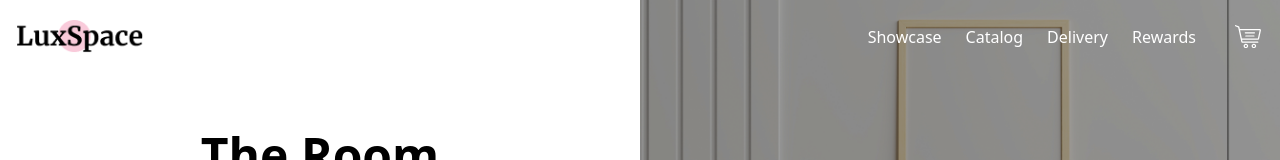
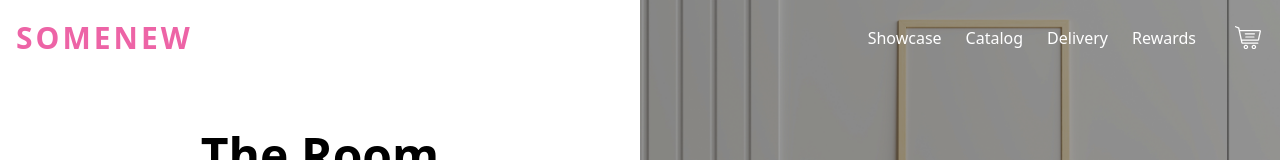
Before and after one commit to aditya-tri/luxspace, a React (Create React App) app: page / in a window 1280 px wide. Shown: the top 160 px of the page. Built offline with nearby package versions, Linux system fonts and the light colour scheme; no server answers.

Commit message:
change logo web

```diff
--- a/src/parts/Header.js
+++ b/src/parts/Header.js
@@ -5,13 +5,8 @@ function Header({ theme, position }) {
     <header className={["w-full z-20 px-4", position].join(" ")}>
       <div className="container mx-auto py-5">
         <div className="flex flex-stretch items-center">
-          <div className="w-56 items-center flex">
-            <Link to="/">
-              <img
-                src="/images/content/logo.png"
-                alt="Luxspace | Fulfill your house with beautiful furniture"
-              />
-            </Link>
+          <div className="text-3xl text-pink-500 font-bold tracking-widest items-center">
+            <Link to="/">SOMENEW</Link>
           </div>
           <div className="w-full"></div>
           <div className="w-auto">
```
